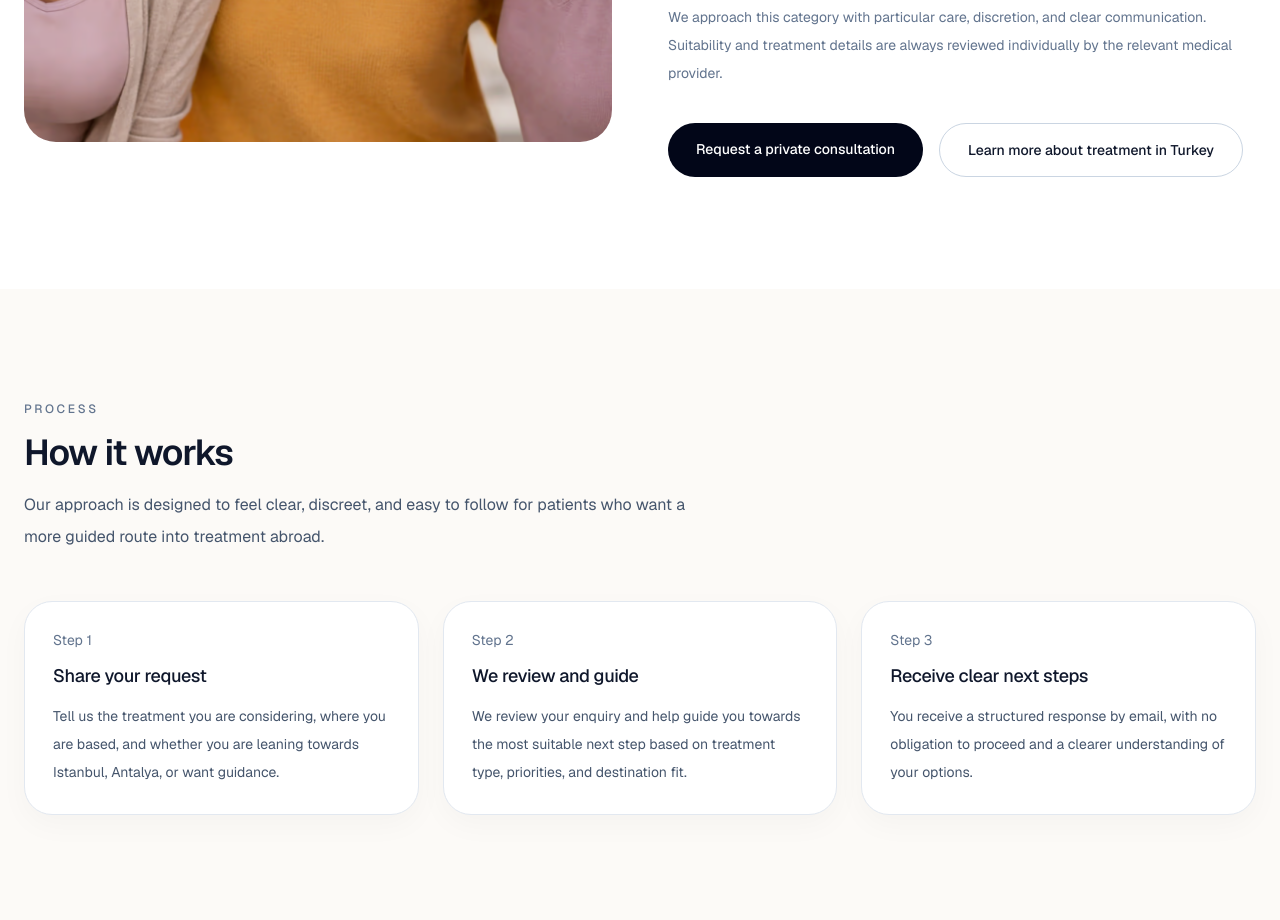
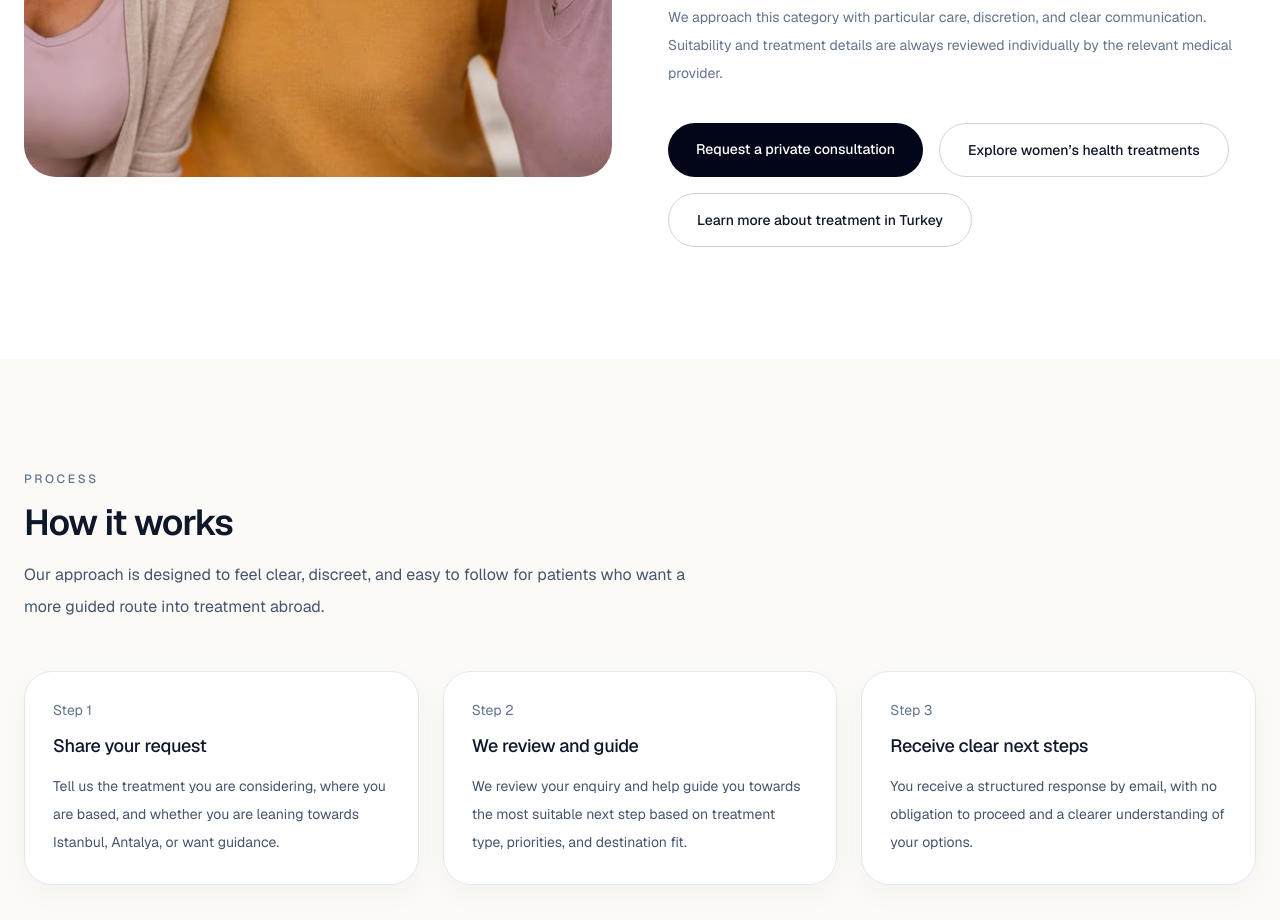
Before and after one commit to LyatifAhmed/carebridgehealth, a Next.js app: page / in a window 1280 px wide. Shown: the part 7220-8140 px from the top of the page. Built offline with nearby package versions, Linux system fonts and the light colour scheme.

Commit message:
Add direct womens health internal link in homepage featured section

```diff
--- a/app/components/HomePageClient.tsx
+++ b/app/components/HomePageClient.tsx
@@ -598,6 +598,14 @@ export default function HomePageClient() {
               >
                 Request a private consultation
               </a>
+
+              <Link
+                href="/treatment-in-istanbul/womens-health"
+                className="inline-flex rounded-full border border-slate-300 px-7 py-4 text-sm font-medium text-slate-900 transition hover:-translate-y-0.5"
+              >
+                Explore women’s health treatments
+              </Link>
+
               <Link
                 href="/treatment-in-turkey"
                 className="inline-flex rounded-full border border-slate-300 px-7 py-4 text-sm font-medium text-slate-900 transition hover:-translate-y-0.5"
```
